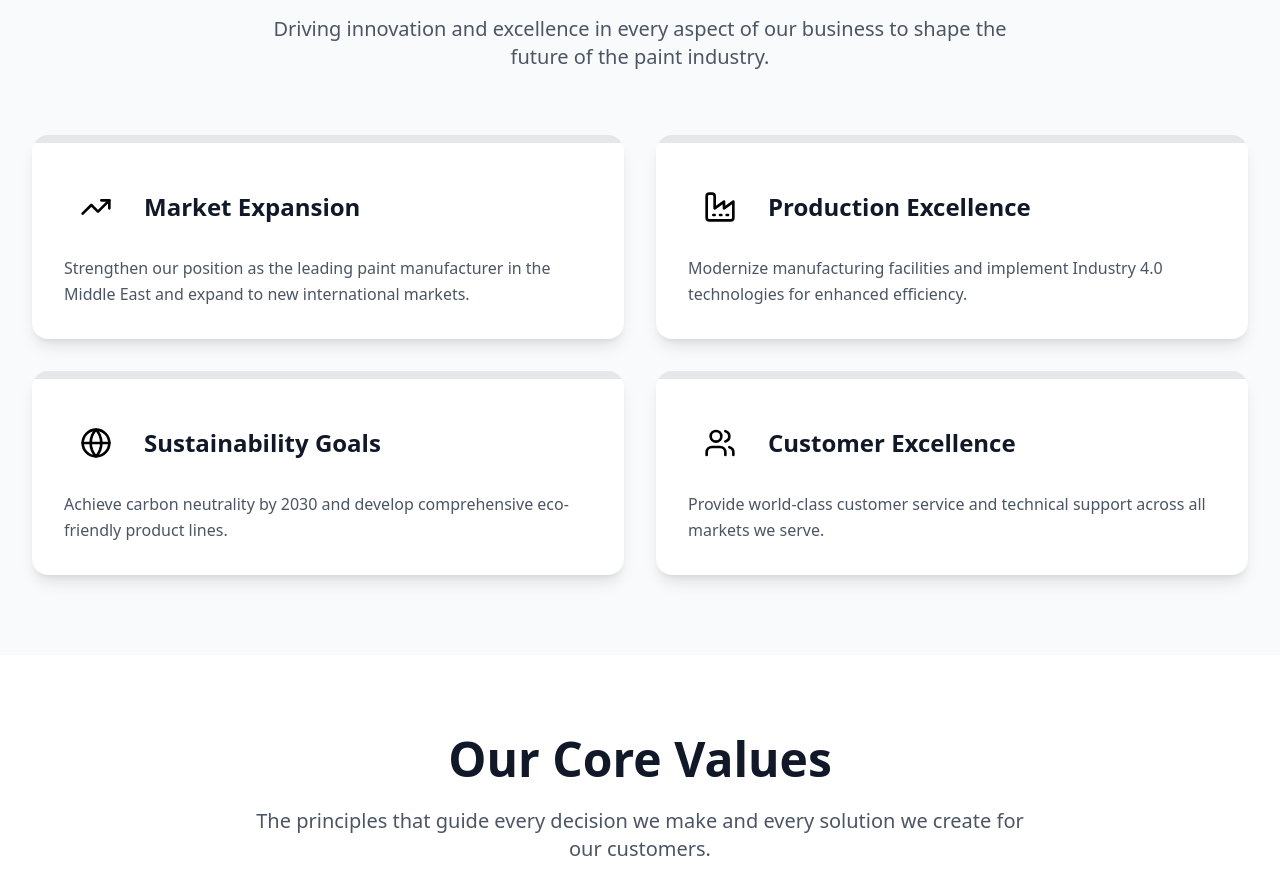
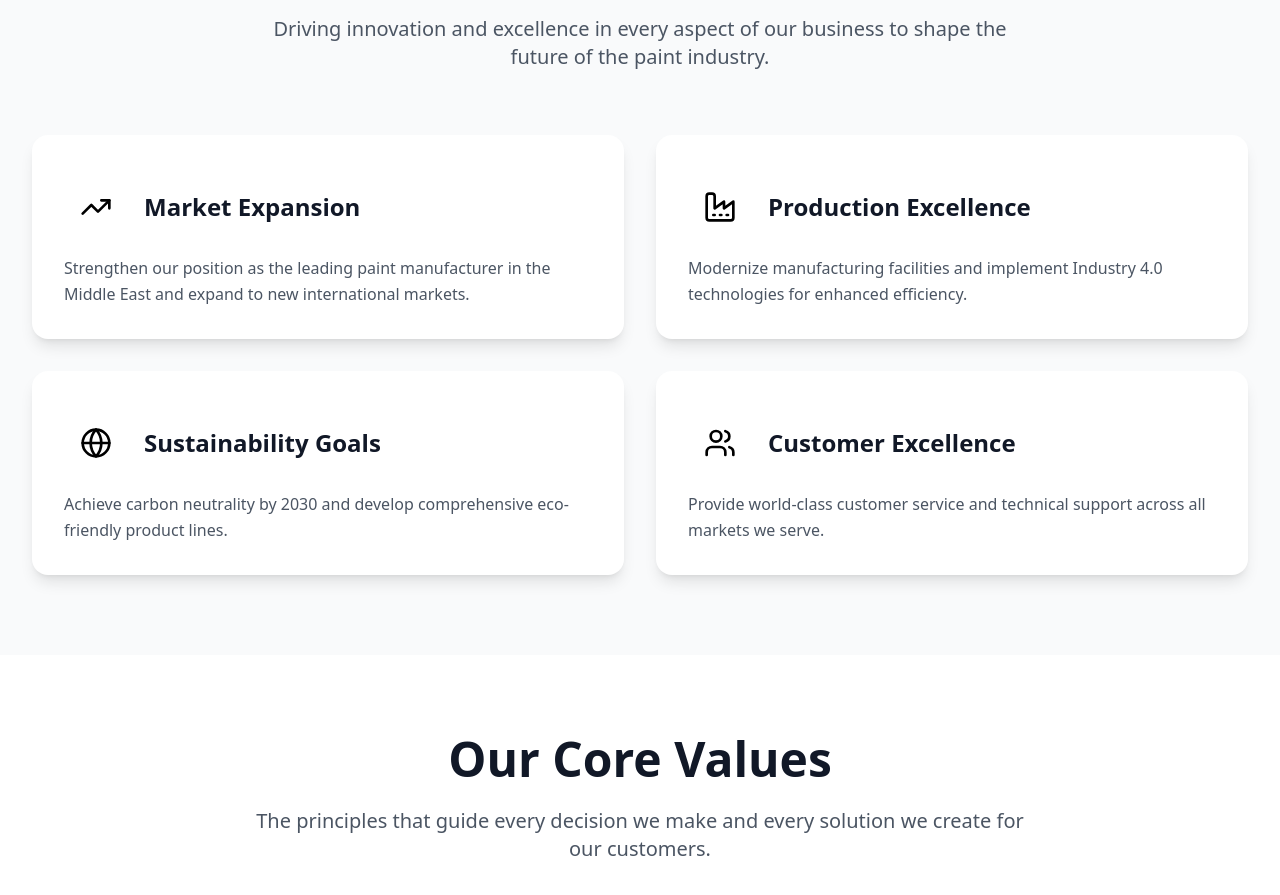
Before and after one commit to AzmehAh/azmeh-web, a React (Vite) app: page /about in a window 1280 px wide. Shown: the part 2860-3755 px from the top of the page. Built offline with nearby package versions, Linux system fonts and the light colour scheme.

Commit message:
Updated About.tsx

```diff
--- a/src/components/About.tsx
+++ b/src/components/About.tsx
@@ -407,18 +407,20 @@ const About = () => {
             </p>
           </motion.div>
 
-       <div className="grid grid-cols-1 md:grid-cols-2 gap-8">
+    <div className="grid grid-cols-1 md:grid-cols-2 gap-8">
   {goals.map((goal, index) => (
     <motion.div
       key={index}
       initial={{ opacity: 0, y: 30 }}
       whileInView={{ opacity: 1, y: 0 }}
       transition={{ duration: 0.6, delay: index * 0.1 }}
-      className="card-hover group bg-white rounded-2xl shadow-lg hover:shadow-2xl transition-all duration-500 overflow-hidden"
-      style={{ '--card-line-gradient': goal.gradient }} // تمرير التدرج لكل كارد
+      className="group card-hover bg-white rounded-2xl shadow-lg hover:shadow-2xl transition-all duration-500 overflow-hidden"
     >
       {/* الخط العلوي */}
-      <div className="card-top-line w-full bg-gray-200"></div>
+      <div
+        className="h-2 w-0 group-hover:w-full transition-all duration-500"
+        style={{ background: goal.gradient }}
+      ></div>
 
       <div className="p-8">
         <div className="flex items-center gap-4 mb-4">
@@ -435,6 +437,7 @@ const About = () => {
     </motion.div>
   ))}
 </div>
+
 
 
         </div>
```
